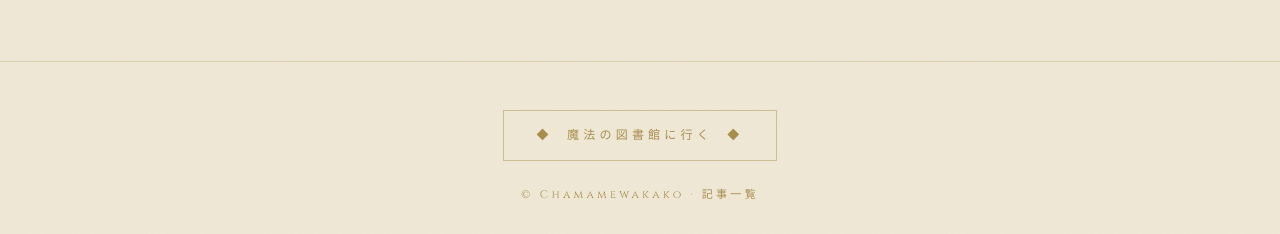
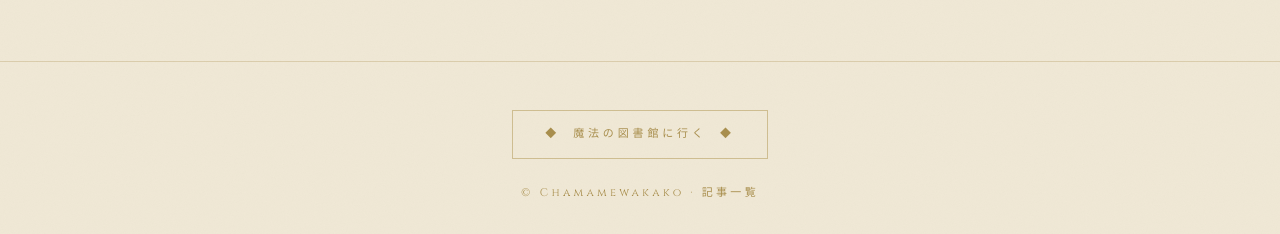
Before and after one commit to Chamamewakako/blog, a Jekyll site: the page built from index.md, in a window 1280 px wide. Shown: the part 1090-1324 px from the top of the page. Built offline with Jekyll 4.4.1, drawn with Linux system fonts in a browser that asks for light colours; some web fonts are replaced.

Commit message:
Update default.html

```diff
--- a/_layouts/default.html
+++ b/_layouts/default.html
@@ -31,11 +31,12 @@
   <!-- オクトシステムへのリンク -->
 <div style="text-align:center; padding: 16px 0 24px;">
   <a href="https://chamamewakako.github.io/circulus-oct/"
+     target="_blank" rel="noopener noreferrer"
      style="display:inline-flex; align-items:center; gap:14px;
             padding:13px 32px;
             border: 1px solid rgba(139,100,0,0.45);
             font-family:'Cinzel',serif;
-              font-size:12px; letter-spacing:0.35em;
+            font-size:11px; letter-spacing:0.35em;
             color:#8B6914; text-decoration:none;">
     ◆ &nbsp;魔法の図書館に行く&nbsp; ◆
   </a>
```
Lines whose indentation alone changed are shown as unchanged.
